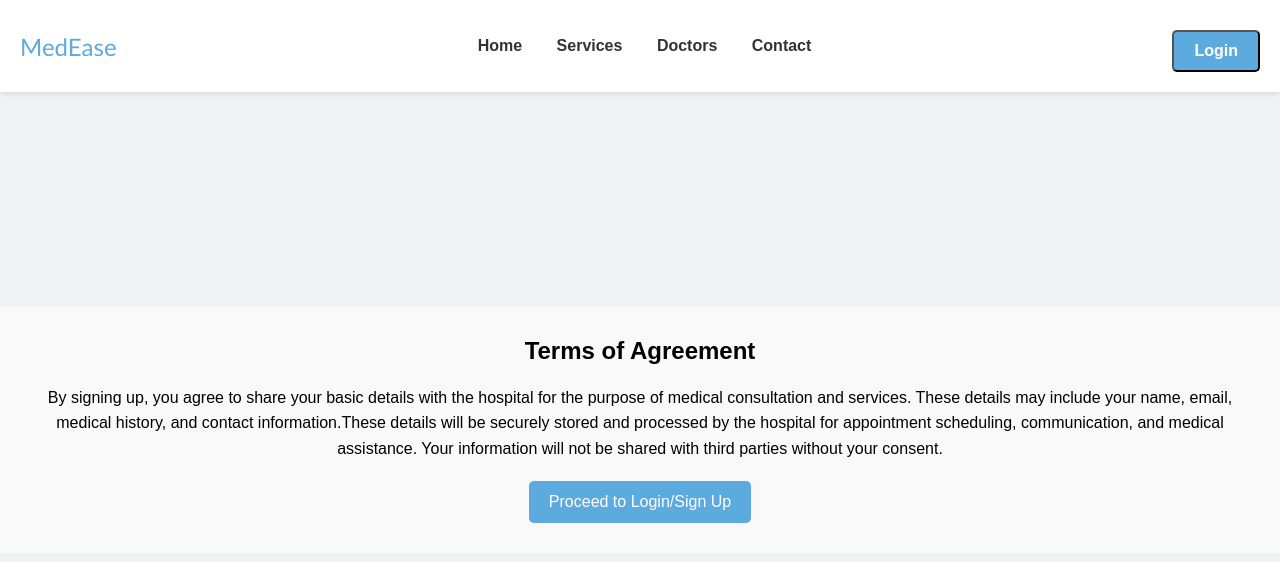
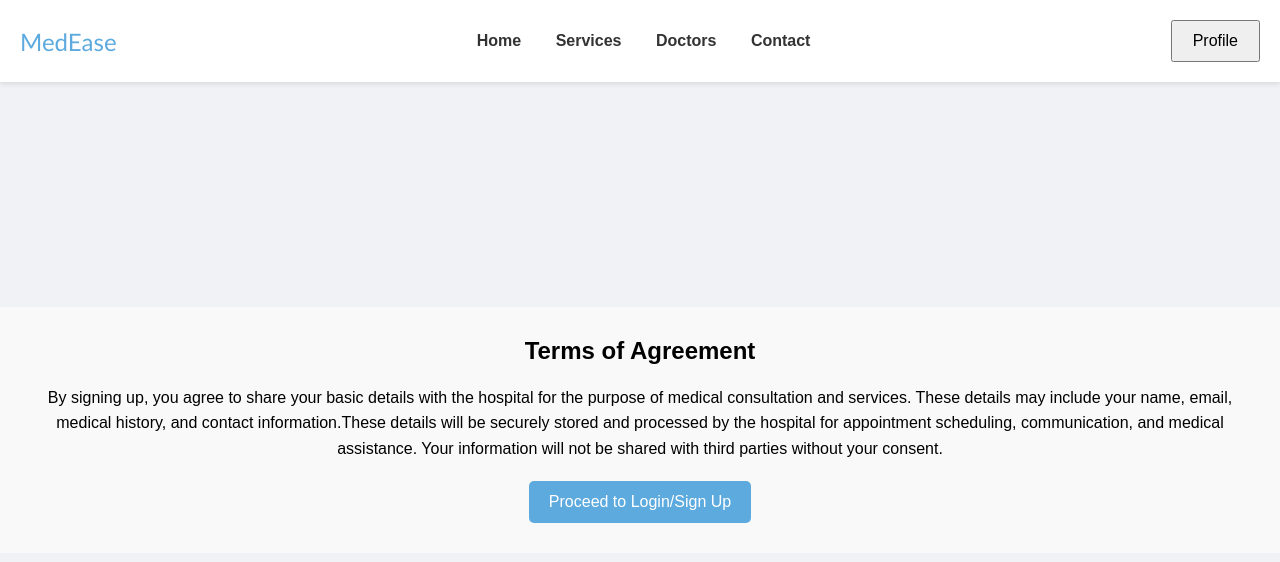
Before and after one commit to Sanyaaaz/MedEase, a plain HTML site: page login.html in a window 1280 px wide. Drawn offline with Linux system fonts and the light colour scheme.

Commit message:
Update login.html

```diff
--- a/login.html
+++ b/login.html
@@ -15,7 +15,7 @@
           <a href="#">Doctors</a>
           <a href="#">Contact</a>
         </nav>
-        <button href="login.html" class="button" onclick="location.href='login.html';openForm()" >Login</button>
+        <button>Profile</button>
 
       </header>
     <!-- Trigger Button -->
```
